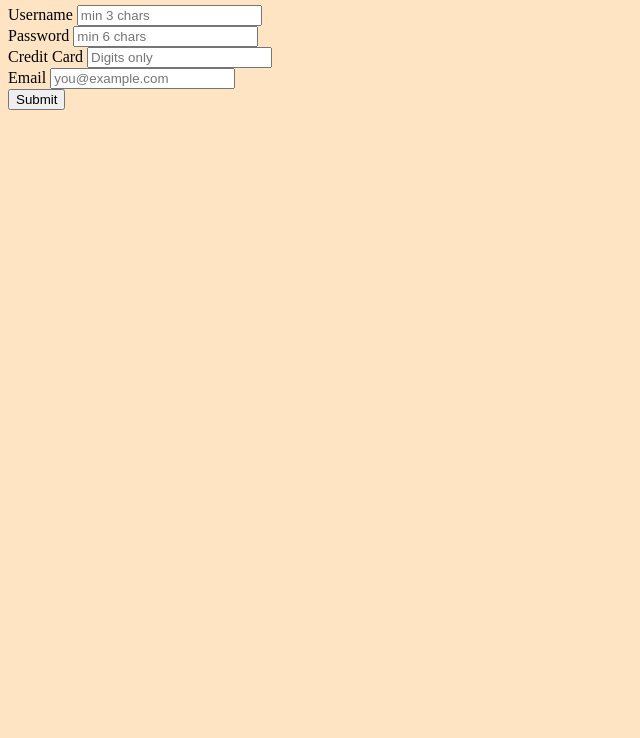
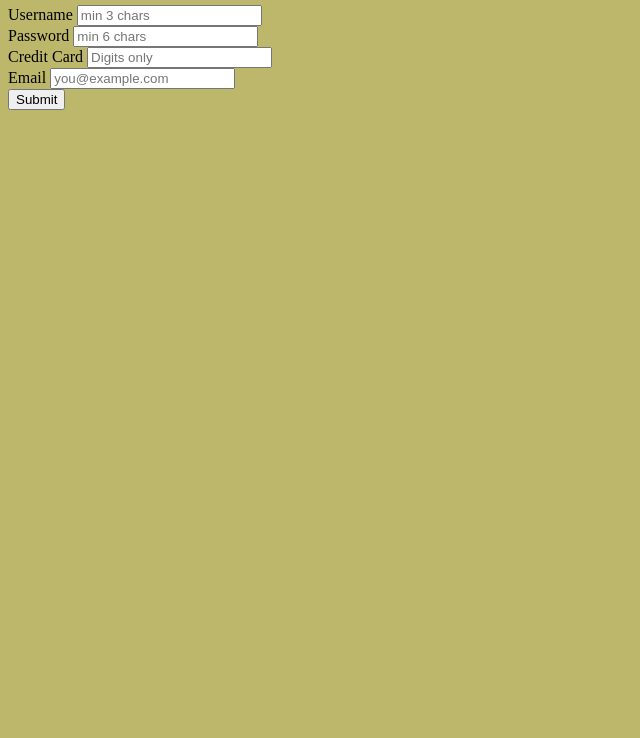
Before and after one commit to notorious-boy-rakesh/IP_EX_4, a plain HTML site: page index.html in a window 1280 px wide. Shown: the part 62-800 px from the top of the page, without its empty margins (0-640 px from the left). Drawn offline with Linux system fonts and the light colour scheme.

Commit message:
changed bg color

```diff
--- a/index.html
+++ b/index.html
@@ -5,7 +5,7 @@
     <meta name="viewport" content="width=device-width, initial-scale=1">
     <title>Simple Form – HTML + JS Validation</title>
 </head>
-<body style="background-color:bisque;">
+<body style="background-color:darkkhaki;">
     <div class="form-box">
         <h2>Simple Form</h2>
         <form id="myForm">
```
